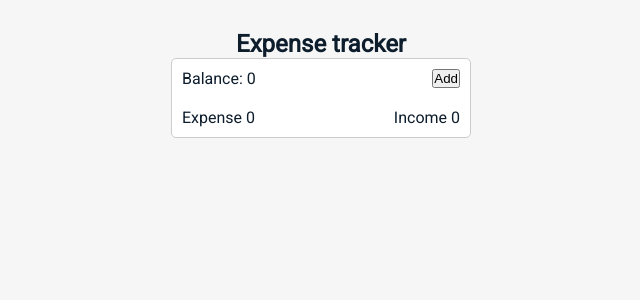
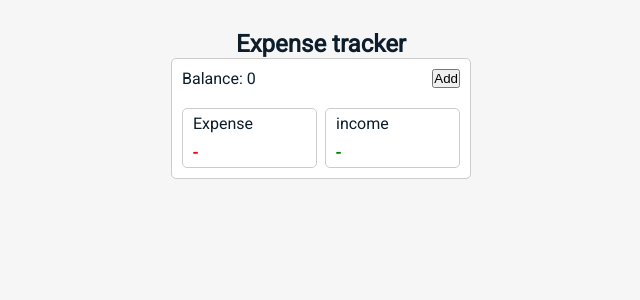
Before and after one commit to VahidTahmasebi/expense-tracker-react, a React (Create React App) app: page / in a window 1280 px wide. Shown: the top 300 px of the page, without its empty margins (319-959 px from the left). Built offline with nearby package versions, Linux system fonts and the light colour scheme.

Commit message:
Add resultBox style

```diff
--- a/src/App.css
+++ b/src/App.css
@@ -28,3 +28,23 @@
   justify-content: space-between;
   align-items: center;
 }
+.resultBox {
+  width: 135px;
+  height: 60px;
+  display: flex;
+  flex-direction: column;
+  justify-content: space-between;
+  align-items: flex-start;
+  padding: 5px 10px;
+  border: 1px solid #ccc;
+  border-radius: 5px;
+}
+.resultBox span {
+  font-weight: bold;
+}
+.resultBox:first-child span {
+  color: red;
+}
+.resultBox:last-child span {
+  color: green;
+}
--- a/src/components/OverViewComponent.js
+++ b/src/components/OverViewComponent.js
@@ -13,8 +13,18 @@ const OverViewComponent = ({ income, expense, addTransaction }) => {
       </div>
       {isShow && <TransActionForm addTransaction={addTransaction} />}
       <div className='resultSection'>
-        <div>Expense {expense}</div>
-        <div>Income {income}</div>
+        <div className='resultBox'>
+          Expense
+          <span>
+            {expense ? expense : "-"} {expense ? "$" : ""}
+          </span>
+        </div>
+        <div className='resultBox'>
+          income
+          <span>
+            {income ? income : "-"} {income ? "$" : ""}
+          </span>
+        </div>
       </div>
     </>
   );
```
